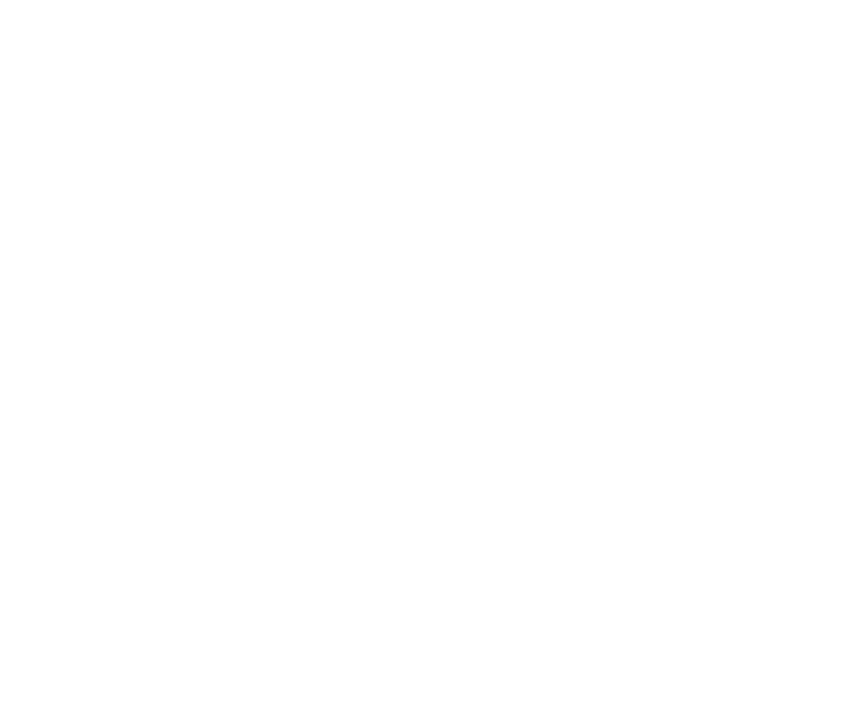
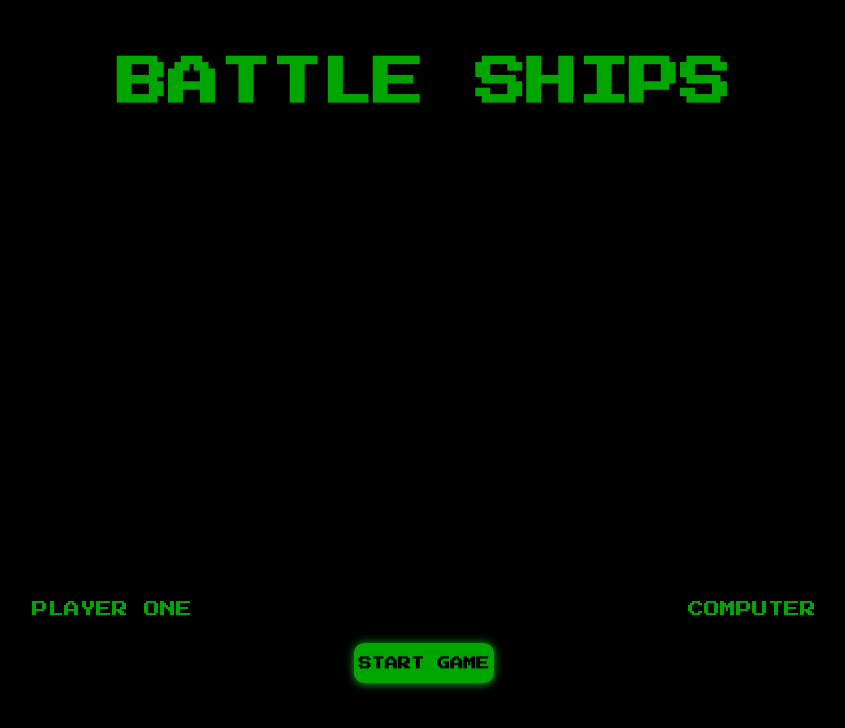
Before and after one commit to ChesterOM/battle-ship, a website: page index.html in a window 1280 px wide. Shown: the whole page, without its empty margins (216-1061 px from the left). Drawn offline with Linux system fonts and the light colour scheme.

Commit message:
Add basic UI layout and styling

```diff
--- a/index.html
+++ b/index.html
@@ -5,8 +5,24 @@
     <meta name="viewport" content="width=device-width, initial-scale=1.0">
     <title>Document</title>
     <link rel="stylesheet" href="style.css">
+    <link rel="preconnect" href="https://fonts.googleapis.com">
+    <link rel="preconnect" href="https://fonts.gstatic.com" crossorigin>
+    <link href="https://fonts.googleapis.com/css2?family=Press+Start+2P&display=swap" rel="stylesheet">
 </head>
 <body>
+    <div class="title"><h1>BATTLE SHIPS</h1></div>
+    <div class="gameboard-container">
+        <div class="gameboard" id="gameboard-player"></div>
+        <div class="gameboard" id="gameboard-ai"></div>
+    </div>
+    <div class="player-label-container">
+        <p>PLAYER ONE</p> <p>COMPUTER</p>
+    </div>
+    <div class="button-container">
+        <button class="start-game"><H3>START GAME</H3></button>
+    </div>
 
+
+    <script src="gameboard.js"></script>
 </body>
 </html>
--- a/style.css
+++ b/style.css
@@ -0,0 +1,107 @@
+body {
+    margin: 0;
+    padding: 0;
+    background-color: rgb(0, 0, 0);
+    font-family: 'Press Start 2P', cursive;
+}
+
+.title {
+    display: flex;
+    justify-content: center;
+    margin-bottom: 3vh;
+    margin-top: 3vh;
+    color: #00A600;
+}
+
+.title h1 {
+    font-size: 3.2em;
+}
+
+.gameboard-container {
+    display: flex;
+    justify-content: space-evenly;
+    flex-wrap: wrap;
+    width: 100%;
+}
+
+.gameboard {
+    display: flex;
+    flex-wrap: wrap;
+    height: 400px;
+    width: 400px;
+    margin: 1%;
+}
+
+.cell {
+    height: 40px;
+    width: 40px;
+    border: 1px solid #00A600;
+    box-sizing: border-box;
+}
+
+.player-label-container {
+    display: flex;
+    justify-content: space-around;
+    align-items: end;
+    height: 20px;
+    margin-top: 20px;
+}
+
+.player-label-container p {
+    color: #00A600;
+}
+
+.button-container {
+    display: flex;
+    justify-content: center;
+    margin-top: 10px;
+}
+
+.start-game {
+    all: unset;
+    height: 40px;
+    width: 140px;
+    font-size: 0.7em;
+    border-radius: 10px;
+    background-color: #00A600;
+    border: none;
+    display: flex;
+    justify-content: center;
+    align-items: center;
+    cursor: pointer;
+    transition: transform 0.2s, background-color 0.2s;
+    box-shadow: 0 4px 6px rgba(255, 255, 255, 0.1), 0 0 10px rgba(0, 255, 0, 0.6);
+}
+
+.start-game:hover {
+    background-color: #006600;
+    transform: scale(1.05);
+}
+
+.start-game:active {
+    transform: scale(0.95);
+    box-shadow: 0 2px 4px rgba(255, 255, 255, 0.1), 0 0 6px rgba(0, 255, 0, 0.6);
+}
+
+
+@media screen and (max-width: 480px) {
+    .title h1 {
+        font-size: 2.5em;
+    }
+
+    .gameboard {
+        height: 300px;
+        width: 300px;
+    }
+
+    .cell {
+        height: 30px;
+        width: 30px;
+    }
+
+    .start-game {
+        height: 35px;
+        width: 120px;
+        font-size: 0.6em;
+    }
+}
```
